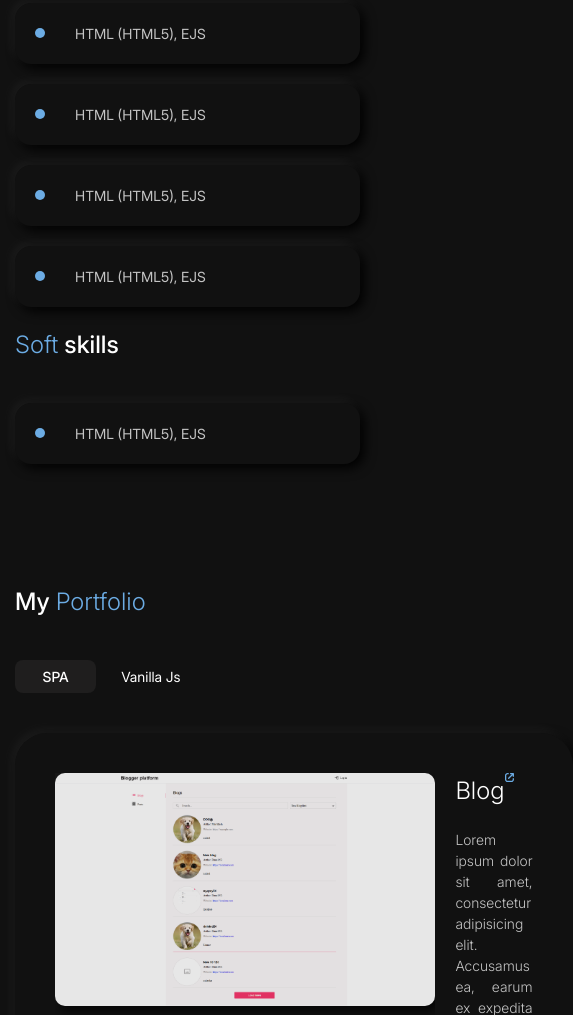
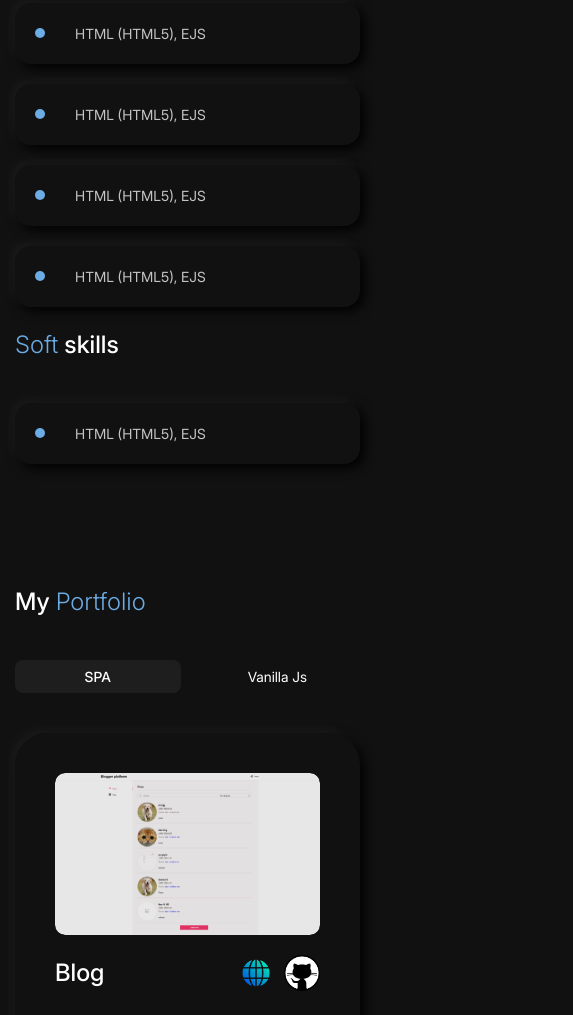
Before and after one commit to Dmytro-Doronin/portfolio-vanilla, a website with bundled scripts: page index.html in a window 390 px wide. Shown: the part 985-2000 px from the top of the page, 573 px wide, since content can reach past the window. Built offline with nearby package versions, Linux system fonts and the light colour scheme.

Commit message:
portfolio adaptive

```diff
--- a/index.html
+++ b/index.html
@@ -178,10 +178,30 @@
                         />
                       </div>
                       <div class="portfolio-card__body">
-                        <h2 class="portfolio-card__title">
-                          <a href="#" class="portfolio-card__link">Blog</a>
+                        <div class="portfolio-card__header">
+                          <h2 class="portfolio-card__header-title">Blog</h2>
+                          <div class="portfolio-card__header-links">
+                            <a href="#" class="portfolio-card__header-link">
+                              <img
+                                  src="./images/portfolio/web.png"
+                                  alt="web-site"
+                                  width="36"
+                                  height="36"
+                                  class="portfolio-card__header-image"
+                              />
+                            </a>
+                            <a href="#" class="portfolio-card__header-link">
+                              <img
+                                  src="./images/portfolio/github-2.png"
+                                  alt="github"
+                                  width="36"
+                                  height="36"
+                                  class="portfolio-card__header-image link link--github"
+                              />
+                            </a>
+                          </div>
+                        </div>
 
-                        </h2>
                         <div class="portfolio-card__description">
                           <p>Lorem ipsum dolor sit amet, consectetur adipisicing elit. Accusamus ea, earum ex expedita
                             harum id impedit magni maiores officia ratione? Dignissimos earum hic magni, quibusdam quidem
--- a/styles/_variables.scss
+++ b/styles/_variables.scss
@@ -80,6 +80,8 @@
   --color-light-300: #111111;
   --color-light-500: #111111;
   --color-dark-500: #C4C4C4;
+  --color-dark-700: #C4C4C4;
+
 
   --box-shadow-3: -8px -8px 12px hsla(0, 0%, 100%, .8), 8px 8px 12px rgba(0, 0, 0, .05);
   --box-shadow-inset-transparent: inset -2px -2px 4px hsla(0, 0%, 100%, 0), inset 2px 2px 4px transparent;
--- a/styles/blocks/_introduce.scss
+++ b/styles/blocks/_introduce.scss
@@ -5,15 +5,19 @@
   &__main {
     display: grid;
 
+
     @include mobile-above {
       grid-template-columns: 1fr auto;
-      column-gap: rem(50);
+      column-gap: rem(270);
     }
 
     @include mobile {
       row-gap: rem(40);
     }
 
+    @include tablet {
+      column-gap: rem(200);
+    }
   }
 
   &__body  {
--- /dev/null
+++ b/styles/blocks/_link.scss
@@ -0,0 +1,8 @@
+@use '../helpers' as *;
+
+.link {
+  &--github {
+    background-color: black;
+    border-radius: 50%;
+  }
+}
--- a/styles/blocks/_portfolio-card.scss
+++ b/styles/blocks/_portfolio-card.scss
@@ -15,16 +15,41 @@
   border-radius: var(--border-radius-2);
   padding: rem(40);
 
+  &__header {
+    display: flex;
+    justify-content: space-between;
+    align-items: center;
+
+    &-title {
+      font-weight: 500;
+    }
+
+    &-links {
+      display: flex;
+      column-gap: rem(10);
+    }
+
+  }
+
+  @include tablet {
+    grid-template-areas:
+    "image image"
+    "boddy body";
+    row-gap: rem(20);
+    column-gap: 0;
+  }
+
   &__image-wrapper {
     grid-area: image;
+    border-radius: rem(10);
     overflow: hidden;
   }
 
   &__image {
     box-shadow: var(--box-shadow-3);
-    border-radius: rem(10);
     height: auto;
     filter: opacity(0.9);
+    border-radius: rem(10);
     object-fit: cover;
     transition-duration: var(--transition-duration);
 
@@ -46,17 +71,17 @@
   &__link {
     position: relative;
     display: inline-flex;
-    &::after {
-      content: '';
-      top: rem(-15);
-      right: rem(-25);
-      width: 0.4em;
-      height: 0.4em;
-      background-image: url("../../icons/portfolio/link.svg");
-      background-position: center;
-      background-size: contain;
-      background-repeat: no-repeat;
-    }
+    //&::after {
+    //  content: '';
+    //  top: rem(-15);
+    //  right: rem(-25);
+    //  width: 0.4em;
+    //  height: 0.4em;
+    //  background-image: url("../../icons/portfolio/link.svg");
+    //  background-position: center;
+    //  background-size: contain;
+    //  background-repeat: no-repeat;
+    //}
   }
 
   &__description {
--- a/styles/blocks/_portfolio.scss
+++ b/styles/blocks/_portfolio.scss
@@ -7,16 +7,13 @@
   &__tabs {
     &-buttons {
       display: grid;
-      grid-template-columns: repeat(6, 1fr);
+      grid-template-columns: repeat(2, 1fr);
       column-gap: rem(20);
       row-gap: rem(20);
       @include laptop {
         column-gap: rem(14);
       }
 
-      @include tablet {
-        width: max-content;
-      }
     }
 
     &-button {
--- a/styles/blocks/_technologies.scss
+++ b/styles/blocks/_technologies.scss
@@ -7,7 +7,7 @@
     gap: rem(20);
     flex-wrap: wrap;
     &-item {
-      --size: 64px;
+      --size: #{rem(64)};
       align-items: center;
       display: flex;
       height: var(--size);
@@ -17,6 +17,23 @@
       border: 1px solid transparent;
       border-radius: 50%;
       box-shadow: var(--box-shadow-inset-2);
+
+      &:hover {
+        border: 1px solid var(--color-accent);
+      }
+
+      @include mobile-s {
+        --size: #{rem(50)};
+      }
+    }
+    &-image {
+
+      @include mobile {
+        width: rem(30);
+        height: rem(30);
+      }
+
+
     }
 
   }
--- a/styles/main.scss
+++ b/styles/main.scss
@@ -16,3 +16,4 @@
 @use './blocks/portfolio';
 @use './blocks/portfolio-card';
 @use './blocks/technologies';
+@use './blocks/link';
```
Also changed, not shown: images/portfolio/github-2.png (added), images/portfolio/github.png (added), images/portfolio/web.png (added), styles/main.css, 1 other file.
